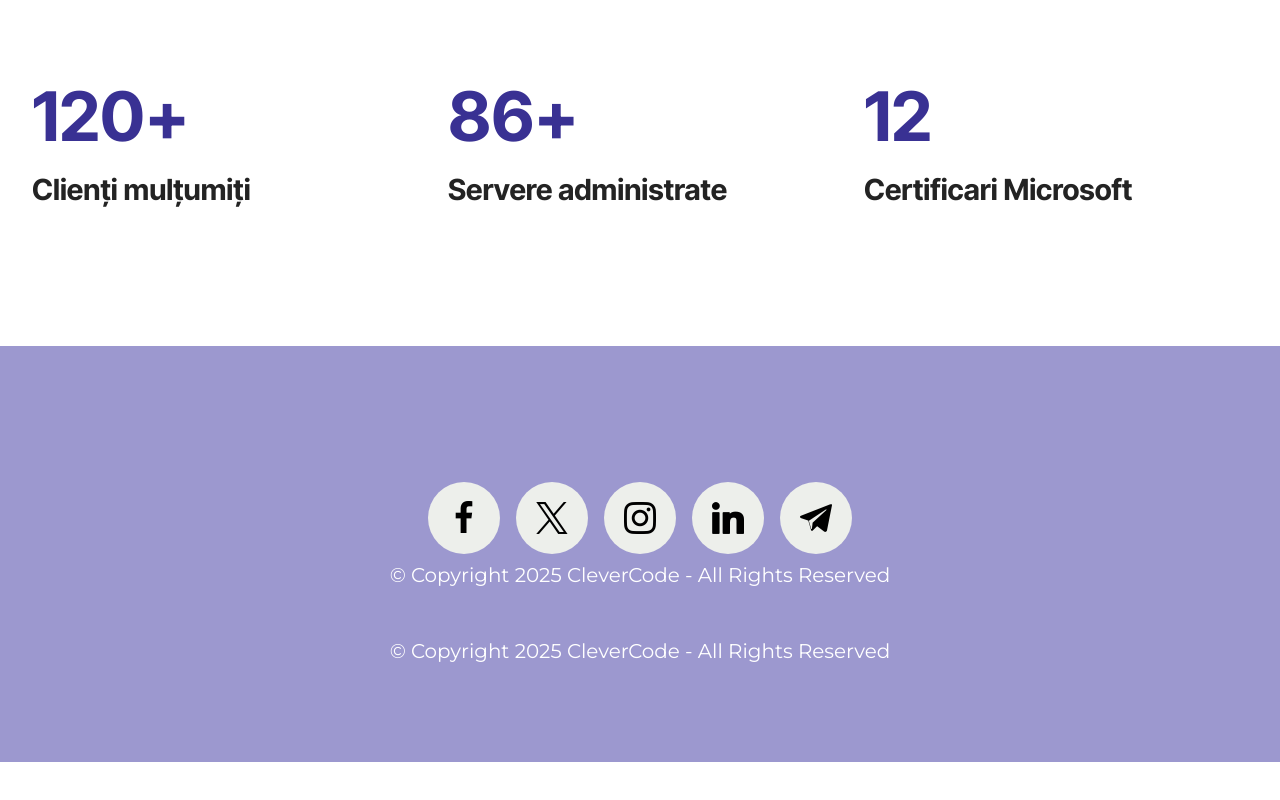
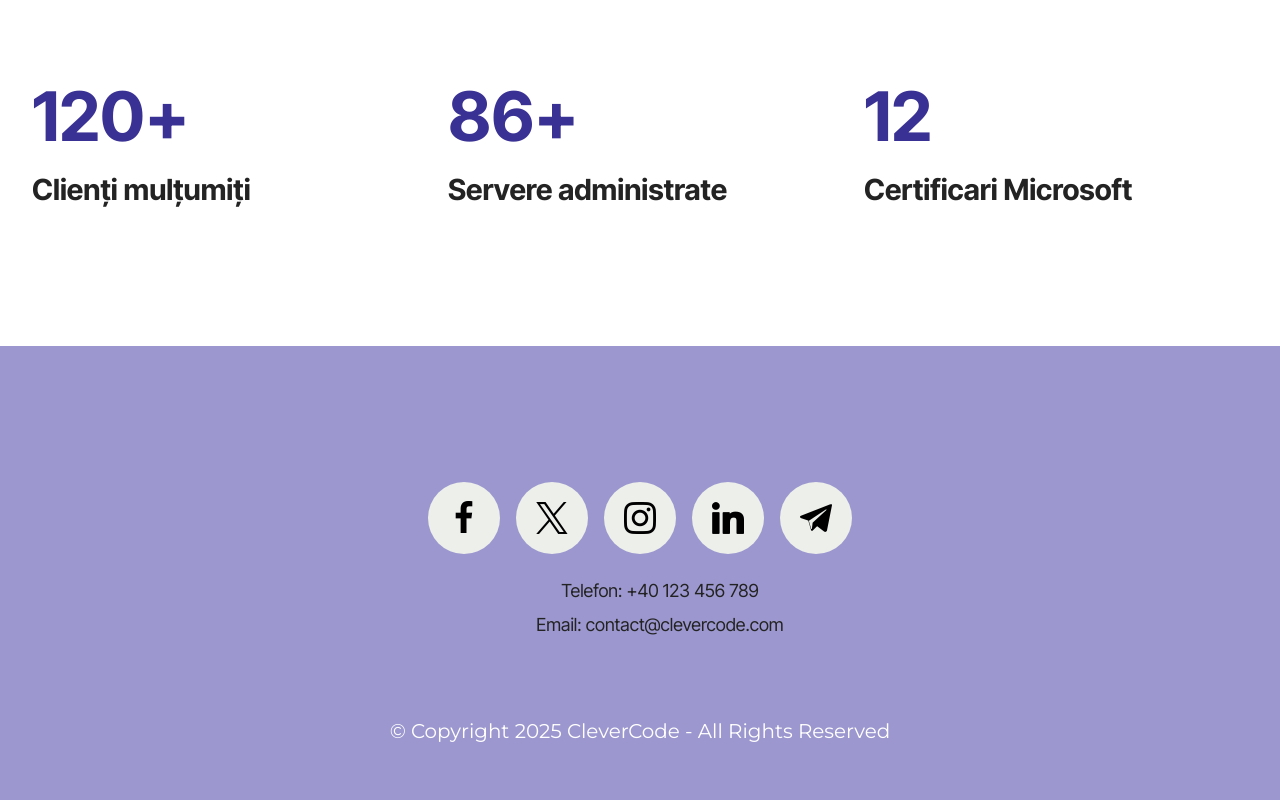
Before and after one commit to andradaoprea01/CompanieIT, a plain HTML site: page page3.html in a window 1280 px wide. Shown: the part 1976-2776 px from the top of the page. Before the commit the page ends 2738 px from the top, so only its background shows below. Drawn offline with Linux system fonts and the light colour scheme; files whose address does not match are found by name.

Commit message:
Update page3.html

```diff
--- a/page3.html
+++ b/page3.html
@@ -292,9 +292,9 @@
             </div>
           </div>
         </div>
-          <p class="mbr-fonts-style copyright display-7">
-            © Copyright 2025 CleverCode - All Rights Reserved
-          </p>
+          <div class="contact"><p>Telefon: +40 123 456 789</li>
+         <p> Email: contact@clevercode.com </p>
+        </div>
         <div class="col-12 mt-5">
           <p class="mbr-fonts-style copyright display-7">
             © Copyright 2025 CleverCode - All Rights Reserved
```
